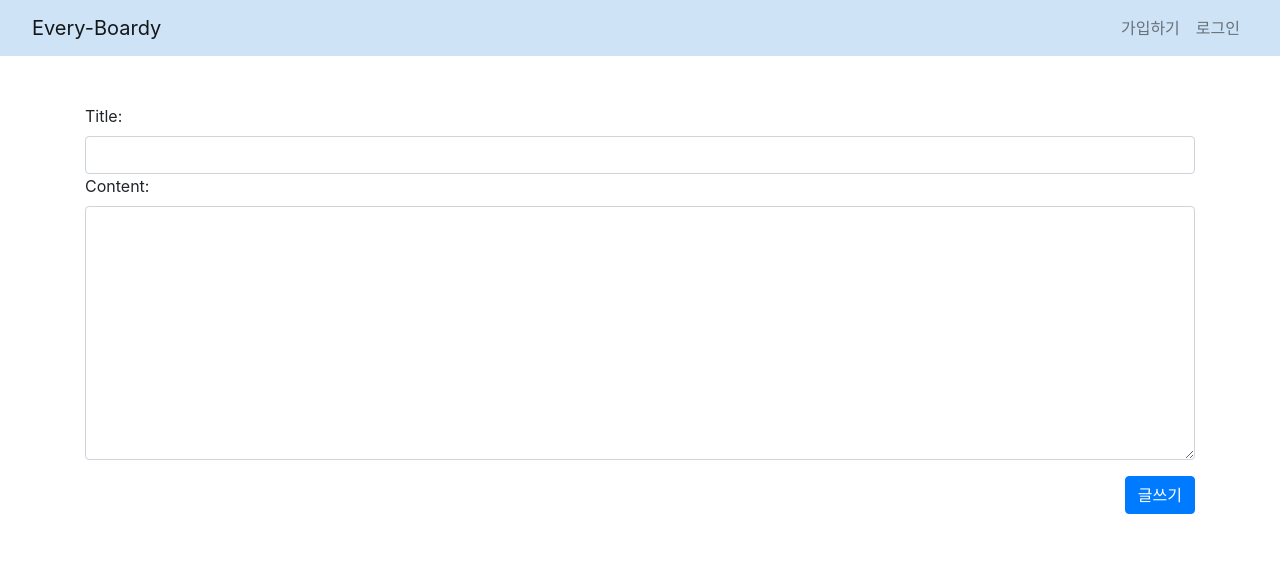
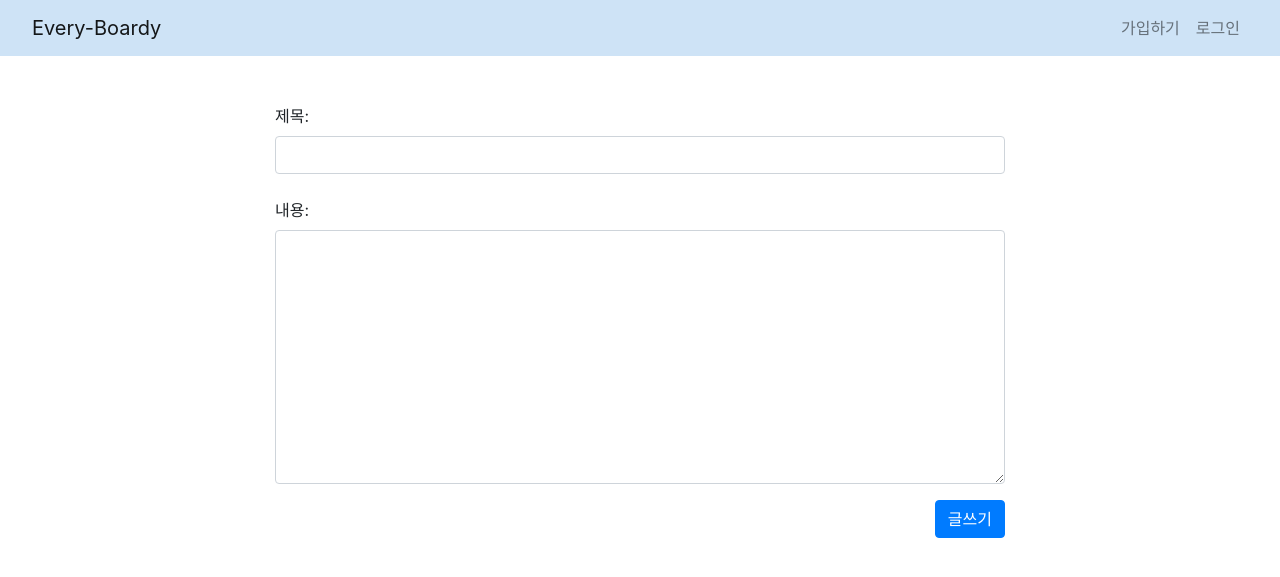
Before and after one commit to don2101/board_for_everyone, a Django app: page /post/ in a window 1280 px wide. Shown: the top 577 px of the page. Run offline with Django 3.2, Linux system fonts and the light colour scheme; some libraries are stand-ins or nearby versions.

Commit message:
posting form 클래스에 스타일 적용
- PostModelForm 클래스에 label적용해서 출력 라벨 변경
- views.py에 form 변수 forms로 변경
- post.html에서 각 form클래스마다 마진 적용하고, 변경된 라벨로 출력

```diff
--- a/posts/forms.py
+++ b/posts/forms.py
@@ -6,7 +6,10 @@ class PostsModelForm(forms.ModelForm):
     class Meta:
         model = Posts
         fields = ['title', 'content']
-
+        labels = {
+            'title': ('제목'),
+            'content': ('내용'),
+        }
         widgets = {
             'title': forms.TextInput(
                 attrs={
--- a/posts/templates/posts/post.html
+++ b/posts/templates/posts/post.html
@@ -5,11 +5,18 @@
 
 
 {% block body %}
-    <div class="mt-5">
-        <form action="", method="POST">
-            {% csrf_token %}
-            {{ form }}
-            <button class="btn btn-primary mt-3 float-right">글쓰기</button>
-        </form>
+    <div class="row mt-4">
+        <div class="col-8 offset-2">
+            <form action="", method="POST">
+                {% csrf_token %}
+                {% for form in forms %}
+                    <div class="mt-4">
+                        {{ form.label_tag }}
+                        {{ form }}
+                    </div>
+                {% endfor %}
+                <button class="btn btn-primary mt-3 float-right">글쓰기</button>
+            </form>
+        </div>
     </div>
 {% endblock %}
--- a/posts/views.py
+++ b/posts/views.py
@@ -12,16 +12,16 @@ def main_page(request):
 
 def create_post(request):
     if request.method == "POST":
-        form = PostsModelForm(request.POST)
+        forms = PostsModelForm(request.POST)
 
-        if form.is_valid():
-            created_post = form.save(commit=False)
+        if forms.is_valid():
+            created_post = forms.save(commit=False)
             created_post.writer = request.user
             created_post.save()
 
             return redirect('posts:main')
     else:
         # modelform 제공
-        form = PostsModelForm()
+        forms = PostsModelForm()
 
-        return render(request, 'posts/post.html', {'form': form})
+        return render(request, 'posts/post.html', {'forms': forms})
```
